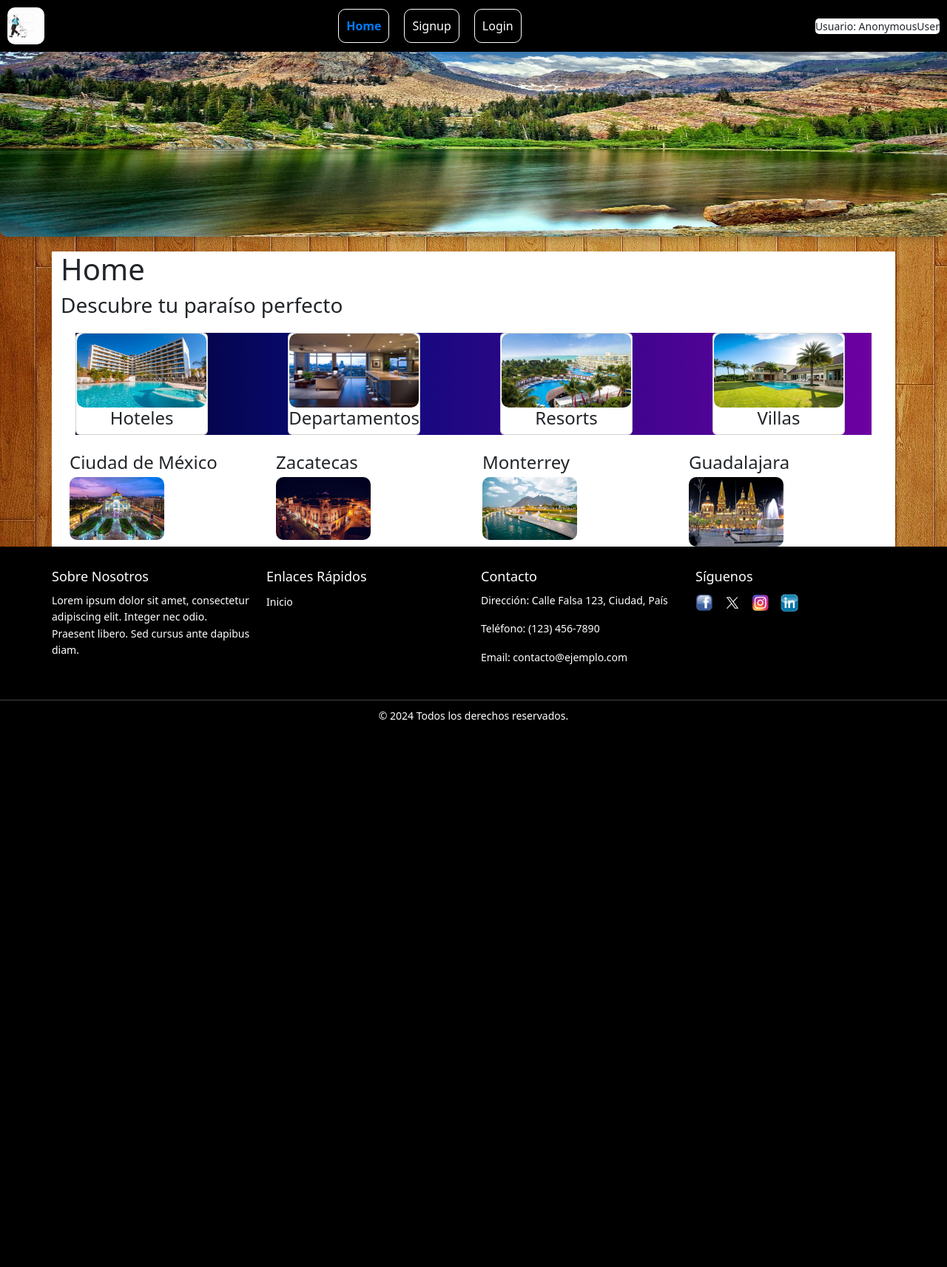
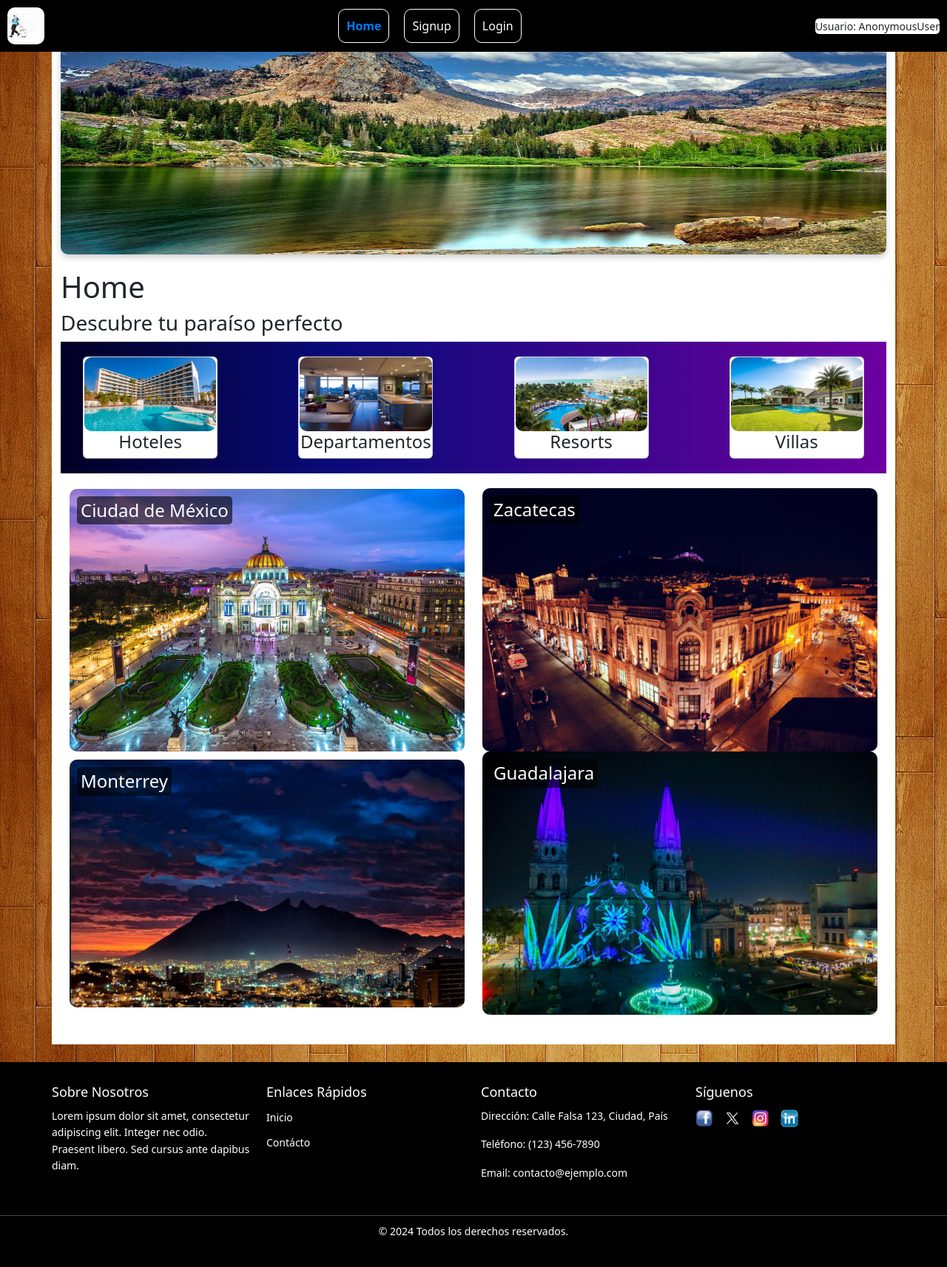
Before and after one commit to SH4D0WN1GHT/Hoteles, a Django app: page / in a window 1280 px wide. Shown: the whole page at 74% size. Before the commit the page ends 973 px from the top, so only its background shows below. Run offline with Django 5.2, Linux system fonts and the light colour scheme.

Commit message:
Adición de contenido y desarrollo front-end a las páginas.

```diff
--- a/Hoteles/urls.py
+++ b/Hoteles/urls.py
@@ -9,4 +9,5 @@ urlpatterns = [
     path('signup/', views.signup, name='signup'),
     path('login/', views.user_login, name='login'),
     path('logout/', views.user_logout, name='logout'),
+    path('contacto/', views.contacto, name= 'contacto')
 ]
--- a/Reservaciones/static/alojamientos.css
+++ b/Reservaciones/static/alojamientos.css
@@ -4,6 +4,7 @@
     flex-wrap: wrap;
     gap: 10%;
     background: rgb(2,0,36);
+    padding: 20px;
     background: linear-gradient(90deg, rgba(2,0,36,1) 0%, rgba(9,10,121,1) 33%, rgba(109,0,161,1) 100%);
 }
 .card{
--- a/Reservaciones/static/moda.css
+++ b/Reservaciones/static/moda.css
@@ -1,10 +1,27 @@
-.moda{
-    display: table-cell;
+.destinos{
+justify-content: center;
+align-items: center;
 }
-.img-destinos{
-    width: 50%;
+.pic-destinos{
+    justify-content: center;
     border-radius: 10px;
 }
-.titulo-destinos{
-    transform: translateY(10%);
+.position-relative {
+    position: relative;
 }
+.titulo-destinos {
+    position: absolute;
+    top: 10px;
+    left: 10px;
+    color: white;
+    background: rgba(0, 0, 0, 0.6);
+    padding: 5px;
+    border-radius: 5px;
+    z-index: 1;
+}
+
+.img-destinos {
+    width: 100%;
+    height: auto;
+    border-radius: 10px;
+}
--- a/Reservaciones/static/styles.css
+++ b/Reservaciones/static/styles.css
@@ -18,4 +18,5 @@ body{
     align-items: center;
     justify-content: center;
     margin-top: 0;
+    padding-bottom: 20px;
 }
--- a/Reservaciones/templates/base.html
+++ b/Reservaciones/templates/base.html
@@ -1,6 +1,6 @@
 <!DOCTYPE html>
 {% load static %}
-<html>
+<html lang="es">
 <head>
     <meta charset="utf-8">
     <meta http-equiv="X-UA-Compatible" content="IE=edge">
@@ -35,13 +35,10 @@
         </ul>
         <p id="user">Usuario: {{user}}</p>
     </nav>
-    <div class="banner">
-        <img src="{% static 'images/banner_base.jpg' %}" alt="Banner" class="img-banner">
-    </div>
-    <div class="container">
-        {% block content %}
-        {% endblock %}
-    </div>
+    <br>
+    {% block content %}
+    {% endblock %}
+    <br>
     <footer class="pie-pagina">
         <div class="contenedor">
             <div class="seccion">
@@ -52,6 +49,7 @@
                 <h4>Enlaces Rápidos</h4>
                 <ul>
                     <li><a href="{% url 'index' %}">Inicio</a></li>
+                    <li><a href="{% url 'contacto' %}">Contácto</a></li>
                 </ul>
             </div>
             <div class="seccion">
--- a/Reservaciones/templates/index.html
+++ b/Reservaciones/templates/index.html
@@ -1,11 +1,15 @@
 {% extends 'base.html' %}
 {% block content %}
 {% load static %}
+<div class="container">
+    <div class="banner">
+        <img src="{% static 'images/banner_base.jpg' %}" alt="Banner" class="img-banner">
+    </div>
     <h1 class="title">Home</h1>
     <div class="titulo-alojamientos">
         <h3 class="titulo-alojamientos">Descubre tu paraíso perfecto</h3>
     </div>
-<section class="alojamientos">
+    <section class="alojamientos container">
         <article class="card col-lg-2 col-md-3 col-sm-2">
             <div>
                 <img src="{% static 'images/hoteles.jpg' %}" alt="Hoteles" class="img-alojamiento">
@@ -31,25 +35,45 @@
             <h4 class="tipo-alojamiento">Villas</h4>
         </article>
     </section>
-<section class="moda container">
-    <div class="row">
-        <article class="destinos col-12 col-md-6 col-lg-3">
+    <section class="moda">
+        <div class="container">
+            <div class="row justify-content-center">
+                <article class="destinos col-12 col-md-6 d-flex flex-column align-items-center">
+                    <div class="position-relative">
                         <h4 class="titulo-destinos">Ciudad de México</h4>
-            <img src="{% static '/images/ciudad-de-mexico.jpg' %}" alt="Ciudad de México" class="img-destinos">
+                        <picture class="pic-destinos">
+                            <img src="{% static '/images/ciudad-de-mexico.jpg' %}" alt="Ciudad de México" class="img-destinos img-fluid">
+                        </picture>
+                    </div>
                 </article>
-        <article class="destinos col-12 col-md-6 col-lg-3">
+                <article class="destinos col-12 col-md-6 d-flex flex-column align-items-center">
+                    <div class="position-relative">
                         <h4 class="titulo-destinos">Zacatecas</h4>
-            <img src="{% static '/images/zacatecas.jpg' %}" alt="Zacatecas" class="img-destinos">
-        </article>
-        <article class="destinos col-12 col-md-6 col-lg-3">
-            <h4 class="titulo-destinos">Monterrey</h4>
-            <img src="{% static '/images/monterrey.jpg' %}" alt="Monterrey" class="img-destinos">
-        </article>
-        <article class="destinos col-12 col-md-6 col-lg-3">
-            <h4 class="titulo-destinos">Guadalajara</h4>
-            <img src="{% static '/images/guadalajara.jpg' %}" alt="Guadalajara" class="img-destinos">
+                        <picture class="pic-destinos">
+                            <img src="{% static '/images/zacatecas.jpg' %}" alt="Zacatecas" class="img-destinos img-fluid">
+                        </picture>
+                    </div>
                 </article>
             </div>
+            <div class="row justify-content-center">
+                <article class="destinos col-12 col-md-6 d-flex flex-column align-items-center">
+                    <div class="position-relative">
+                        <h4 class="titulo-destinos">Monterrey</h4>
+                        <picture class="pic-destinos">
+                            <img src="{% static '/images/monterrey.jpg' %}" alt="Monterrey" class="img-destinos img-fluid">
+                        </picture>
+                    </div>
+                </article>
+                <article class="destinos col-12 col-md-6 d-flex flex-column align-items-center">
+                    <div class="position-relative">
+                        <h4 class="titulo-destinos">Guadalajara</h4>
+                        <picture class="pic-destinos">
+                            <img src="{% static '/images/guadalajara.jpg' %}" alt="Guadalajara" class="img-destinos img-fluid">
+                        </picture>
+                    </div>
+                </article>
+            </div>
+        </div>
     </section>
-
+</div>
 {% endblock %}
--- a/Reservaciones/views.py
+++ b/Reservaciones/views.py
@@ -42,3 +42,6 @@ def main(request):
 def user_logout(request):
     logout(request)
     return redirect('index')
+
+def contacto(request):
+    return render(request, 'contacto.html')
```
Also changed, not shown: Hoteles/settings.py (+5 -2 lines), Reservaciones/templates/contacto.html (added, +11 -0 lines), Reservaciones/templates/login.html (+7 -0 lines), Reservaciones/templates/signup.html (+6 -1 lines), Reservaciones/static/images/banner_contacto.jpg (added), Reservaciones/static/images/banner_login.png (added), Reservaciones/static/images/banner_signup.jpg (added), Reservaciones/static/images/guadalajara.jpg, Reservaciones/static/images/monterrey.jpg. Lines whose indentation alone changed are shown as unchanged.
